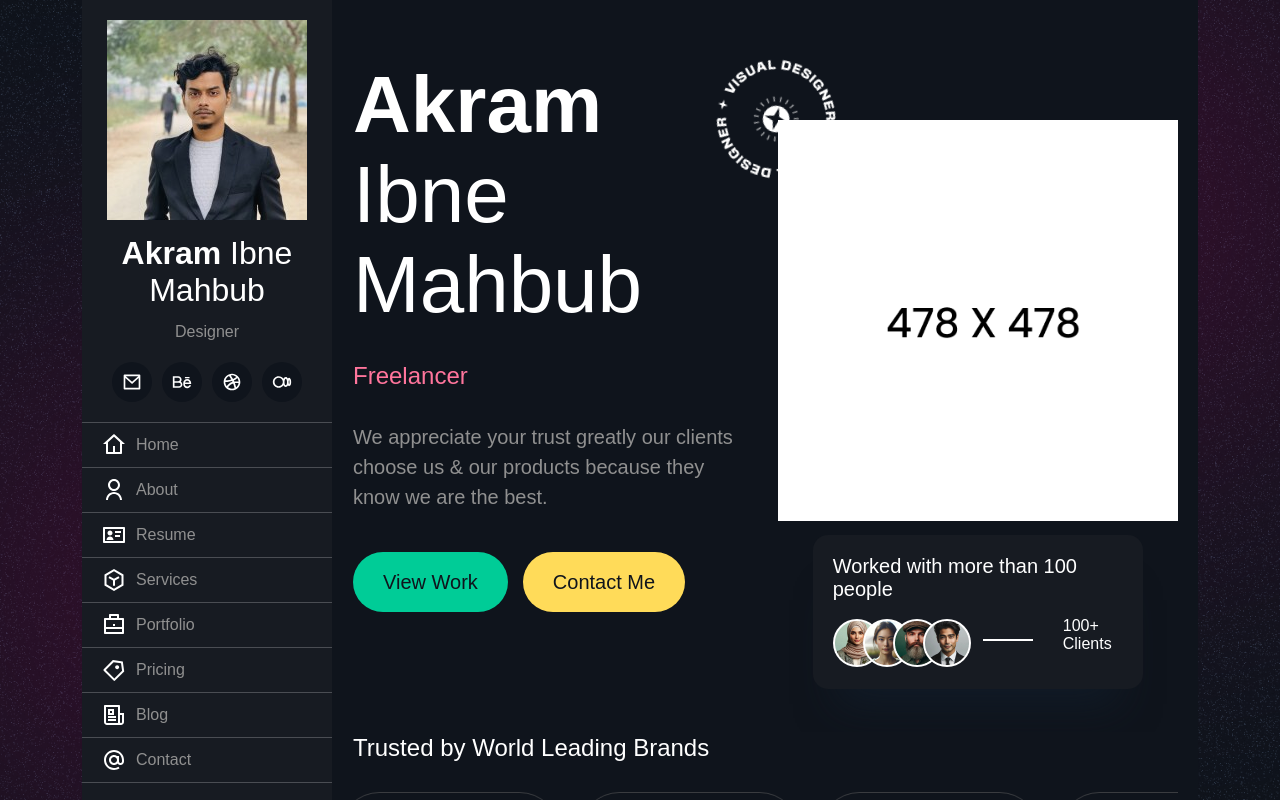
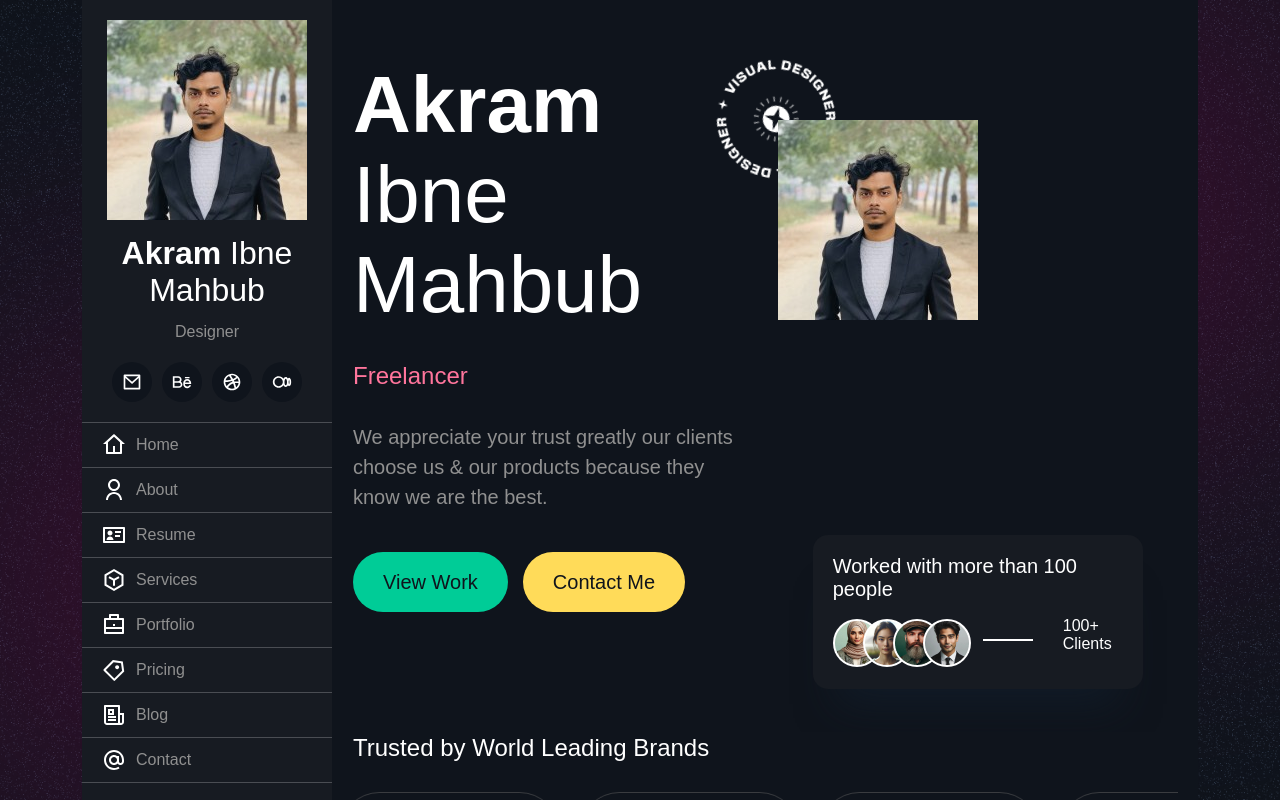
Before and after one commit to Akrammahbub/my-portfolio, a React (Create React App) app: page / in a window 1280 px wide. Built offline with nearby package versions, Linux system fonts and the light colour scheme; a web font is replaced by a local one.

Commit message:
update home.jsx

```diff
--- a/src/components/Home.jsx
+++ b/src/components/Home.jsx
@@ -16,7 +16,7 @@ import clientImg1 from "../assets/images/clients-img1.jpg";
 import clientImg2 from "../assets/images/clients-img2.jpg";
 import clientImg3 from "../assets/images/clients-img3.jpg";
 import clientImg4 from "../assets/images/clients-img4.jpg";
-import JessicaMainImg from "../assets/images/jessica-main-img.png";
+import AkramMainImg from "../assets/images/akram-main-img.jpg";
 import CircularImg from "../assets/images/circular-img.png";
 import FlowerImg from "../assets/images/flower.png";
 import BrandLogo1 from "../assets/images/brand-logo1.png";
@@ -355,7 +355,7 @@ const Home = () => {
               />
               <img
                 className="jessica-main-img zoom_in"
-                src={JessicaMainImg}
+                src={AkramMainImg}
                 alt="jessica-main-img"
               />
               <div className="worked-box">
```
